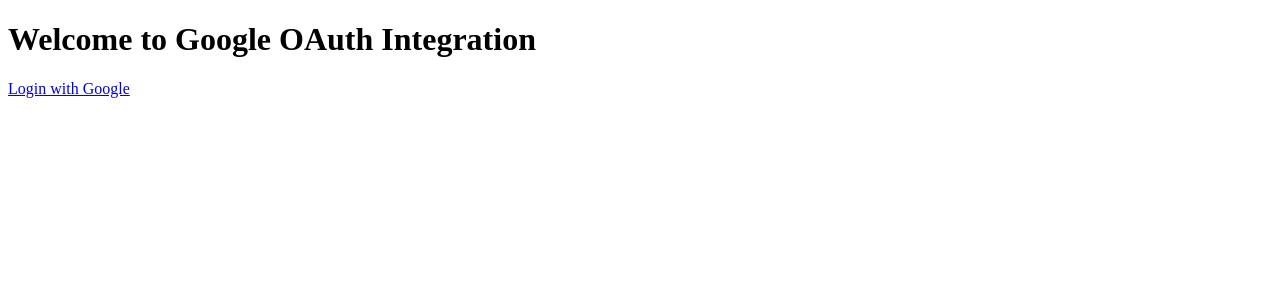
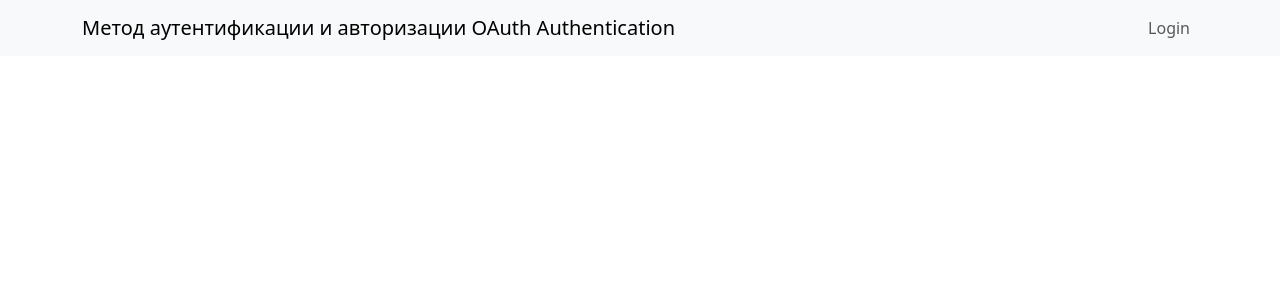
Before and after one commit to 111233312/OAuth, a Flask app: page / in a window 1280 px wide. Shown: the top 300 px of the page. Run offline with Flask 3, Linux system fonts and the light colour scheme.

Commit message:
Update base.html

```diff
--- a/project3/templates/base.html
+++ b/project3/templates/base.html
@@ -2,10 +2,29 @@
 <html lang="en">
 <head>
     <meta charset="UTF-8">
-    <title>Home</title>
+    <meta name="viewport" content="width=device-width, initial-scale=1.0">
+    <title>Метод аутентификации и авторизации OAuth Authentication</title>
+    <link rel="stylesheet" href="https://cdn.jsdelivr.net/npm/bootstrap@5.3.0/dist/css/bootstrap.min.css">
 </head>
 <body>
-    <h1>Welcome to Google OAuth Integration</h1>
-    <a href="{{ url_for('login') }}">Login with Google</a>
+    <nav class="navbar navbar-expand-lg navbar-light bg-light">
+        <div class="container">
+            <a class="navbar-brand" href="/">Метод аутентификации и авторизации OAuth Authentication</a>
+            <button class="navbar-toggler" type="button" data-bs-toggle="collapse" data-bs-target="#navbarNav" aria-controls="navbarNav" aria-expanded="false" aria-label="Toggle navigation">
+                <span class="navbar-toggler-icon"></span>
+            </button>
+            <div class="collapse navbar-collapse" id="navbarNav">
+                <ul class="navbar-nav ms-auto">
+                    <li class="nav-item">
+                        <a class="nav-link" href="/login">Login</a>
+                    </li>
+                </ul>
+            </div>
+        </div>
+    </nav>
+    <div class="container mt-4">
+        {% block content %}{% endblock %}
+    </div>
+    <script src="https://cdn.jsdelivr.net/npm/bootstrap@5.3.0/dist/js/bootstrap.bundle.min.js"></script>
 </body>
 </html>
```
